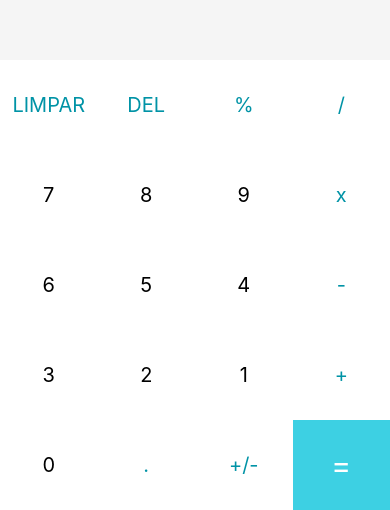
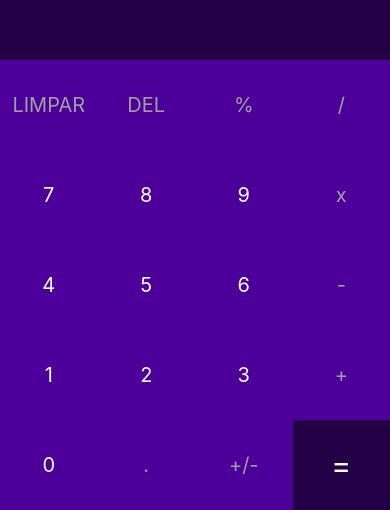
Before and after one commit to GuFlorindo/Calculator, a React Native app in the folder calculadora/Calculadora/: screen / in a window 390 px wide. Shown: the part 334-844 px from the top of the page. Built offline with nearby package versions, Linux system fonts and the light colour scheme.

Commit message:
ordem do teclado numerico arrumada e nova estilizacao

```diff
--- a/calculadora/Calculadora/App.js
+++ b/calculadora/Calculadora/App.js
@@ -4,7 +4,7 @@
 
 export default function App() {
   // Mapeamento de teclas
-  const buttons = ['LIMPAR', 'DEL', '%', '/', 7, 8, 9, "x", 6, 5, 4, '-', 3, 2, 1, '+', 0, '.', '+/-', '=']
+  const buttons = ['LIMPAR', 'DEL', '%', '/', 7, 8, 9, "x", 4, 5, 6, '-', 1, 2, 3, '+', 0, '.', '+/-', '=']
 
   const [currentNumber, setCurrentNumber] = useState("")
   const [lastNumber, setLastNumber] = useState("")
@@ -76,12 +76,12 @@
 
         {buttons.map((button) =>
           button === '=' ? // Mapeamento do botão =
-        <TouchableOpacity onPress={() => handleInput(button)} key={button} style={[styles.button, {backgroundColor: '#3dd0e3'}]}>
+        <TouchableOpacity onPress={() => handleInput(button)} key={button} style={[styles.button, {backgroundColor: '#240147'}]}>
           <Text style={[styles.textButton, {color: "white", fontSize: 30}]}>{button}</Text>
         </TouchableOpacity>
           : // Mapeamento dos outros botões
           <TouchableOpacity onPress={() => handleInput(button)} key={button} style={styles.button}>
-            <Text style={[styles.textButton, {color: typeof(button) === 'number' ? 'black': '#0093a6'}]}>{button}</Text>
+            <Text style={[styles.textButton, {color: typeof(button) === 'number' ? 'white': '#A0A0A0'}]}>{button}</Text>
           </TouchableOpacity>
         )}
       </View>
@@ -97,17 +97,17 @@
   results: {
     flex: 2,
     justifyContent: "center",
-    backgroundColor: "#f5f5f5"
+    backgroundColor: "#240147"
   },
   resultText: {
-    color: "#282F38",
+    color: "white",
     fontSize: 32,
     fontWeight: "bold",
     padding: 12,
     textAlign: "right"
   },
   historyText:{
-    color: "#7c7c7c",
+    color: "#A0A0A0",
     fontSize: 20,
     marginRight: 10,
     alignSelf: 'flex-end',
@@ -117,12 +117,12 @@
     flexWrap: 'wrap',
   },
   button: {
-    backgroundColor: 'white',
     alignItems: 'center',
     justifyContent: 'center',
     minWidth: 90,
     minHeight: 90,
     flex: 2,
+    backgroundColor: '#4C0099'
   },
   textButton: {
     color: "#7c7c7c",
```
